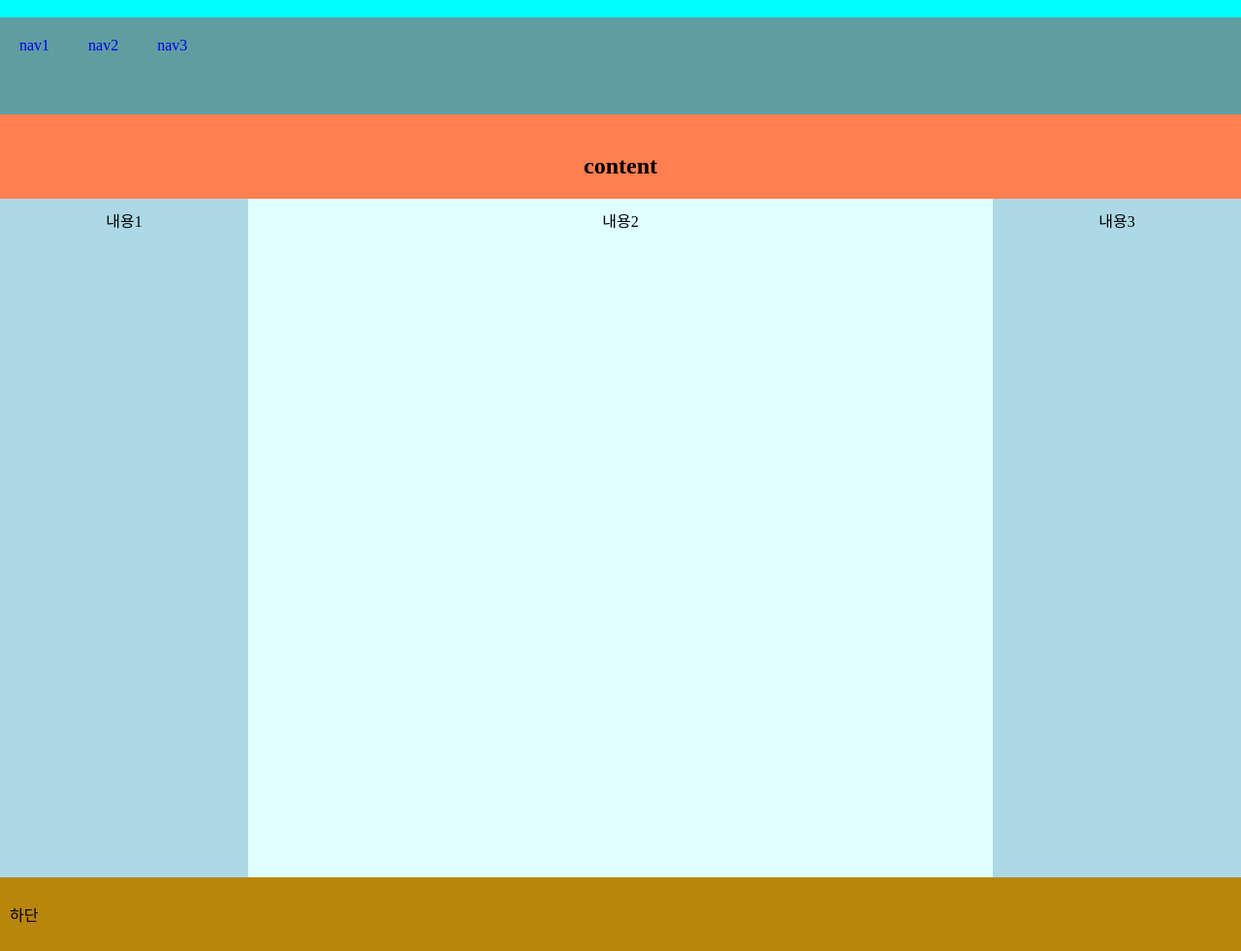
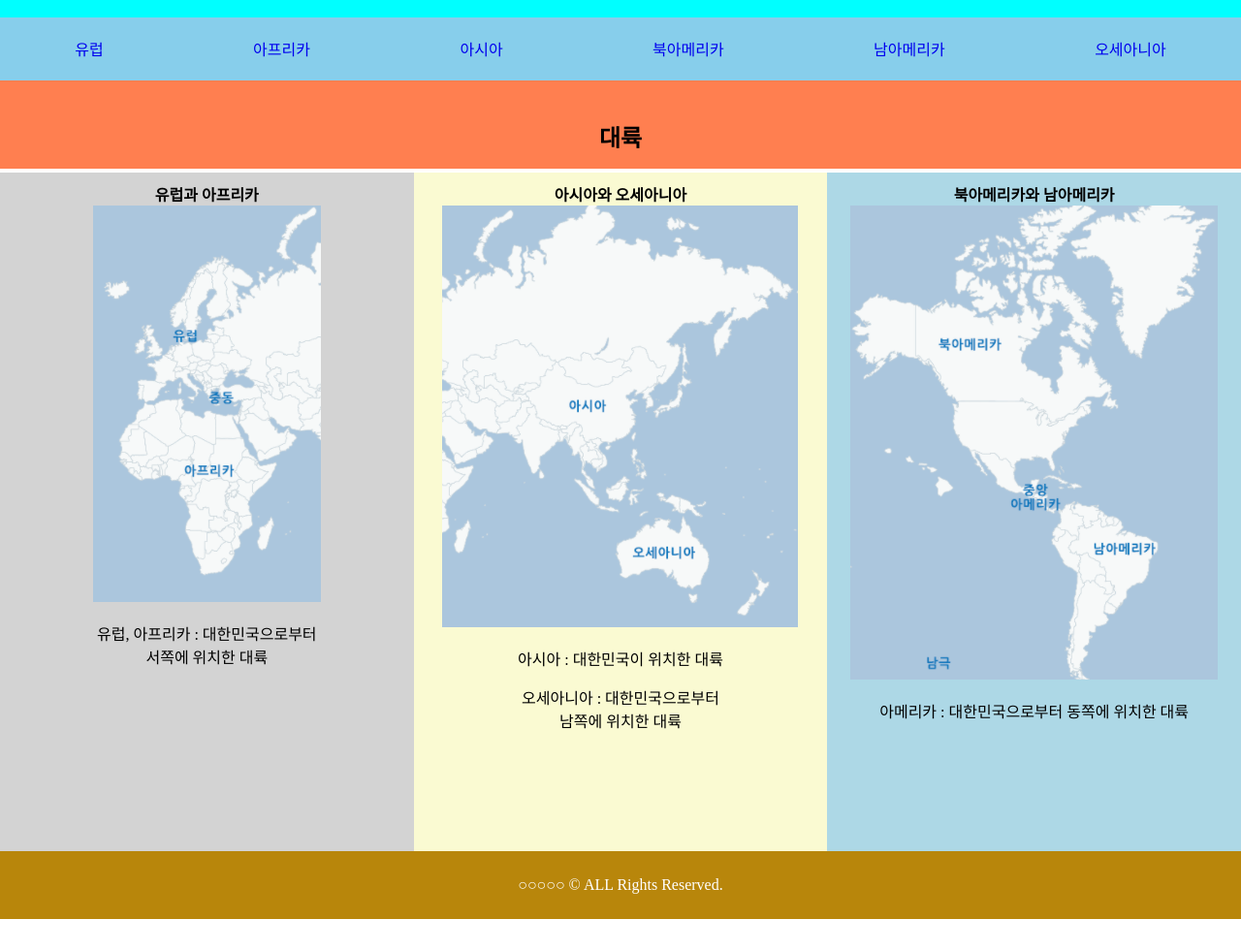
Before and after one commit to chy3995/lectureGit, a plain HTML site: page index.html in a window 1280 px wide. Shown: the part 91-1072 px from the top of the page at 97% size. After the commit the page ends 1039 px from the top, so only its background shows below. Drawn offline with Linux system fonts and the light colour scheme.

Commit message:
0806 제작

```diff
--- /dev/null
+++ b/index.css
@@ -0,0 +1,75 @@
+*{
+    box-sizing: border-box;
+}
+body{
+    margin: 0;
+    height: 1000px;
+}
+header{
+    padding: 10px;
+    background-color: aqua;
+}
+nav{
+    background-color: skyblue;
+    overflow: hidden;
+    height: 65px;
+    display: flex;
+    justify-content: space-around;
+}
+nav a{
+    float: left;
+    display: block;
+    padding: 20px;
+    text-decoration: none;
+}
+nav a:hover{
+    color: tomato;
+}
+/*nav>ul{
+    display: flex;
+    justify-content: flex-end;
+}
+nav>ul>li{
+    flex-basis: 150px;
+    font-weight: bold;
+}
+nav>ul>li:hover{
+    color: #9b1a1a;
+    font-weight: bold;
+}*/
+section{
+    padding: 20px 0px;
+    background-color: coral;
+    height: 91px;
+    text-align: center;
+    margin: 0;
+}
+section .one{
+    float: left;
+    width: 33.333%;
+
+    margin: 0;
+    height: 700px;
+    padding: 10px;
+}
+/*section .two{
+    float: left;
+    width: 60%;
+
+    margin: 0;
+    padding: 10px;
+    height: 700px;
+}*/
+@media (max-width:600px){
+    section p{
+        width: 100%;
+    }
+}
+footer{
+    clear: both;
+    padding: 10px;
+    background-color: darkgoldenrod;
+    display: flex;
+    justify-content: space-around;
+    color: white;
+}
--- a/index.html
+++ b/index.html
@@ -4,83 +4,42 @@
     <meta charset="UTF-8">
     <meta http-equiv="X-UA-Compatible" content="IE=edge">
     <meta name="viewport" content="width=device-width, initial-scale=1.0">
+    <link rel="stylesheet" href="./index.css">
     <title>0105 조희연</title>
-    <style>
-        *{
-            box-sizing: border-box;
-
-        }
-        body{
-            margin: 0;
-            height: 1000px;
-        }
-        header{
-            padding: 10px;
-            background-color: aqua;
-        }
-        nav{
-            background-color: cadetblue;
-            overflow: hidden;
-            height: 100px;
-        }
-        nav a{
-            float: left;
-            display: block;
-            padding: 20px;
-            text-decoration: none;
-        }
-        section{
-            padding: 20px 0px;
-            background-color: coral;
-            height: 92px;
-            text-align: center;
-            margin: 0;
-        }
-        section .one{
-            float: left;
-            width: 20%;
-
-            margin: 0;
-            height: 700px;
-            padding: 10px;
-        }
-        section .two{
-            float: left;
-            width: 60%;
-
-            margin: 0;
-            padding: 10px;
-            height: 700px;
-        }
-        @media (max-width:600px){
-            section p{
-                width: 100%;
-            }
-        }
-        footer{
-            clear: both;
-            padding: 10px;
-            background-color: darkgoldenrod;
-        }
-    </style>
 </head>
 <body>
     <header>
-        <h1>웹페이지 만들기</h1>
+        <h1>세계 여러나라</h1>
     </header>
     <nav>
-        <a href="#">nav1</a>
-        <a href="#">nav2</a>
-        <a href="#">nav3</a>
+        <a href="#">유럽</a>
+        <a href="#">아프리카</a>
+        <a href="#">아시아</a>
+        <a href="#">북아메리카</a>
+        <a href="#">남아메리카</a>
+        <a href="#">오세아니아</a>
     </nav>
     <section>
-        <h2>content</h2>
-        <p class="one" style="background-color:lightblue;">내용1</p>
-        <p class="two" style="background-color:lightcyan;">내용2</p>
-        <p class="one" style="background-color:lightblue;">내용3</p>
+        <h2>대륙</h2>
+        <div class="one" style="background-color:lightgray;">
+            <b>유럽과 아프리카</b><br>
+            <img src="./eurupe.PNG" alt="">
+            <p>유럽, 아프리카 : 대한민국으로부터<br> 서쪽에 위치한 대륙</p>
+        </div>
+        <div class="one" style="background-color:lightgoldenrodyellow;">
+            <b>아시아와 오세아니아</b><br>
+            <img src="./asia.PNG" alt="">
+            <p>아시아 : 대한민국이 위치한 대륙</p>
+            <p>오세아니아 : 대한민국으로부터<br> 남쪽에 위치한 대륙</p>
+        </div>
+        <div class="one" style="background-color:lightblue;">
+            <b>북아메리카와 남아메리카</b><br>
+            <img src="./america.PNG" alt="">
+            <p>아메리카 : 대한민국으로부터 동쪽에 위치한 대륙</p>
+        </div>
     </section>
     <footer>
-        <p>하단</p>
+        <p> ○○○○○ &copy; ALL Rights Reserved.</p>
     </footer>
 </body>
 </html>
```
Also changed, not shown: america.PNG (added), asia.PNG (added), eurupe.PNG (added).
